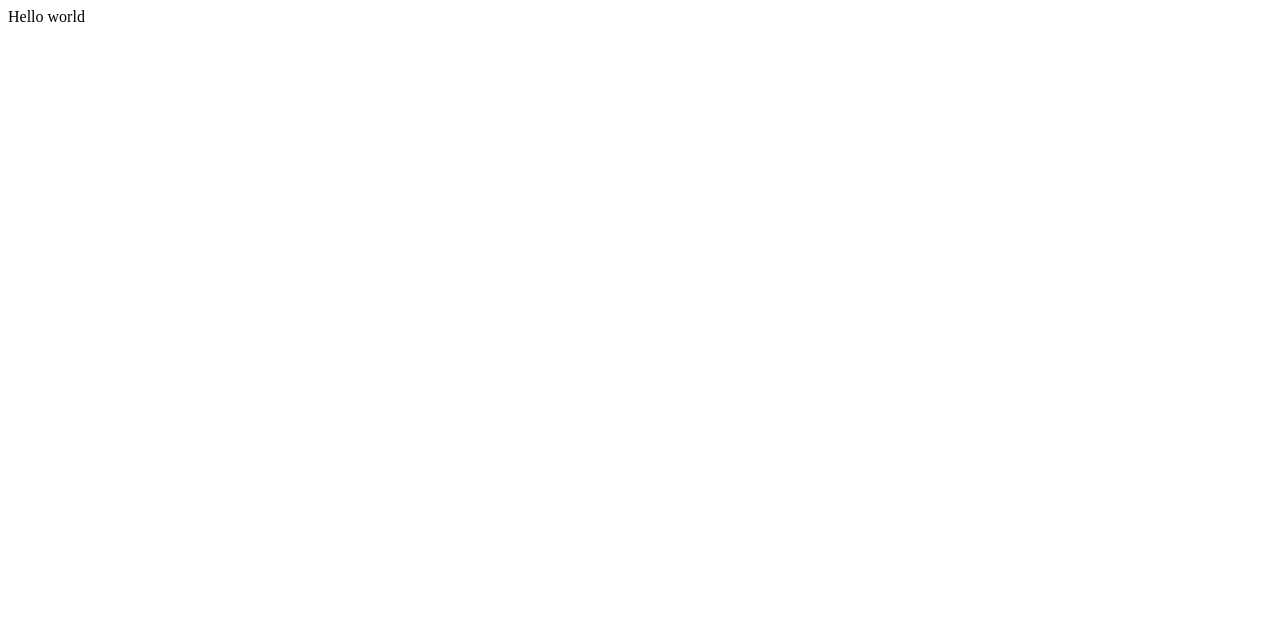
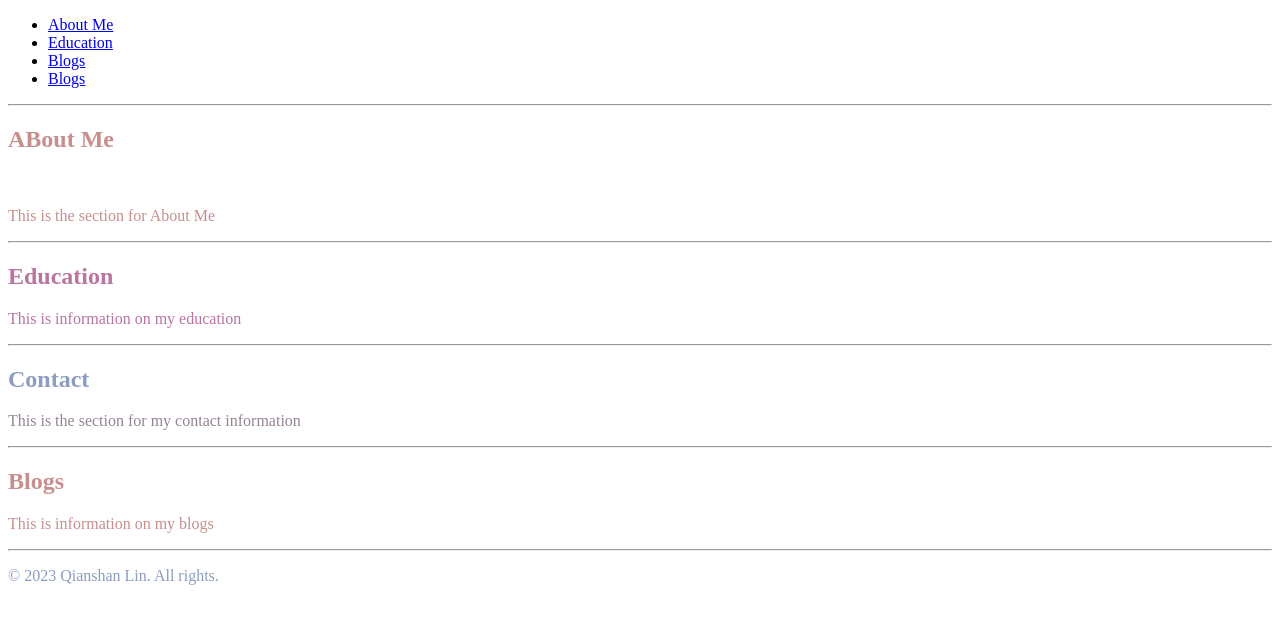
Before and after one commit to qsl1202/Personal-Website, a plain HTML site: page index.html in a window 1280 px wide. Drawn offline with Linux system fonts and the light colour scheme.

Commit message:
Added redirection to Navigation Bar

```diff
--- a/index.html
+++ b/index.html
@@ -9,15 +9,51 @@
 </head>
 
 <body>
-  Hello world
+  <header>
+    <nav>
+      <ul>
+        <li><a href="#About Me"> About Me</a></li>
+        <li><a href="#Education">Education</a> </li>
+        <li><a href="#Blogs">Blogs</a></li>
+        <li><a href="Contact">Blogs</a></li>
+      </ul>
+    </nav>
+  </header>
+
+  <hr>
+  <Section class="content-section" id="About Me">
+    <h2>ABout Me</h2>
+    <img scr="">
+    <p>This is the section for About Me </p>
+  </Section>
+
+  <hr>
+  <Section class ="content-section2" id="Education">
+    <h2>Education</h2>
+    <p>This is information on my education</p>
+  </Section>
+
+  <hr>
+  <Section clasas="content-section" id="Contact">
+     <h2>Contact</h2>
+    <p id="paragraph-content"> This is the section for my contact information</p>
+  </Secion>
+
+    <hr>
+  <Section class="content-section" id="'Blogs'">
+    <h2>Blogs</h2>
+    <p>This is information on my blogs
+    </p>
+  </Section>
+    <hr>
+
+    <footer>
+      <p>&copy; 2023 Qianshan Lin. All rights.</p>
+    </footer>
+
   <script src="script.js"></script>
 
-  <!--
-  This script places a badge on your repl's full-browser view back to your repl's cover
-  page. Try various colors for the theme: dark, light, red, orange, yellow, lime, green,
-  teal, blue, blurple, magenta, pink!
-  -->
-  <script src="https://replit.com/public/js/replit-badge-v2.js" theme="dark" position="bottom-right"></script>
+
 </body>
 
 </html>
--- a/style.css
+++ b/style.css
@@ -2,3 +2,20 @@ html {
   height: 100%;
   width: 100%;
 }
+
+
+section {
+  color:#8b9ec1 ;
+}
+
+.content-section{
+  color:#c78e8e;
+}
+
+.content-section2{
+  color:#b974a0;
+}
+
+#paragraph-content {
+  Color:#958395 ;
+}
```
